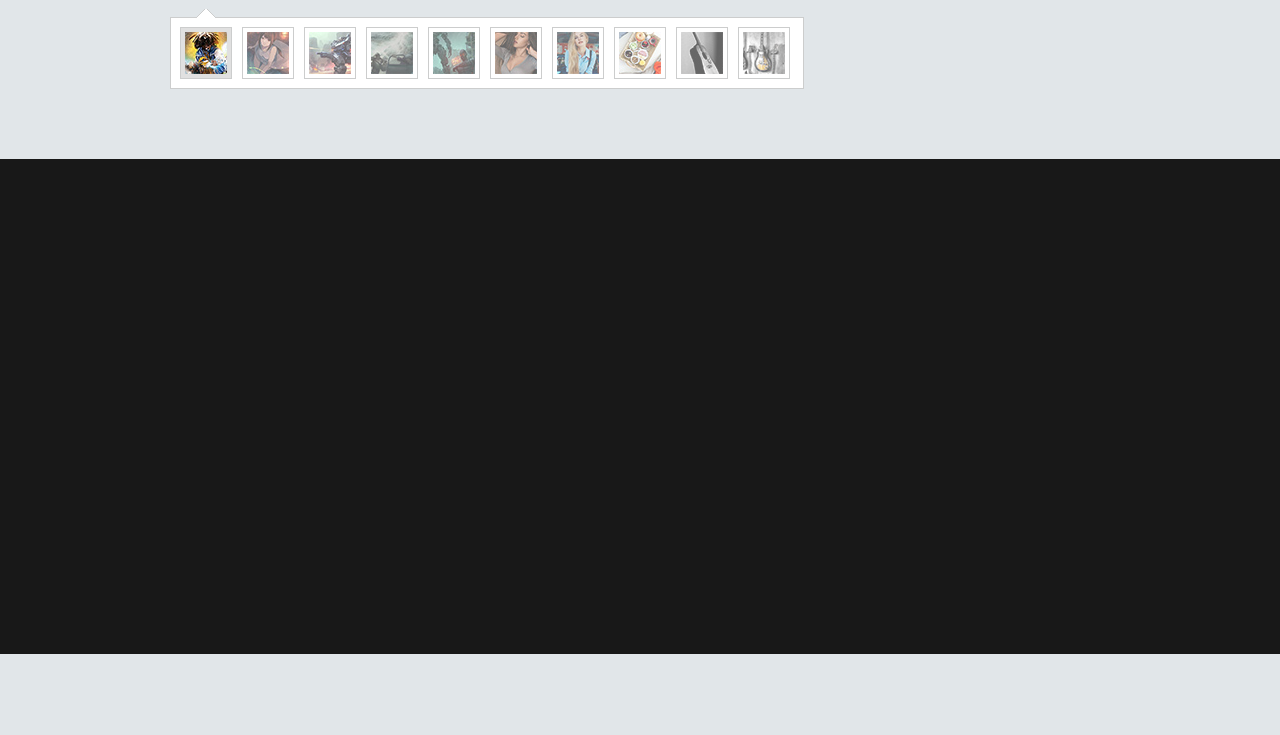
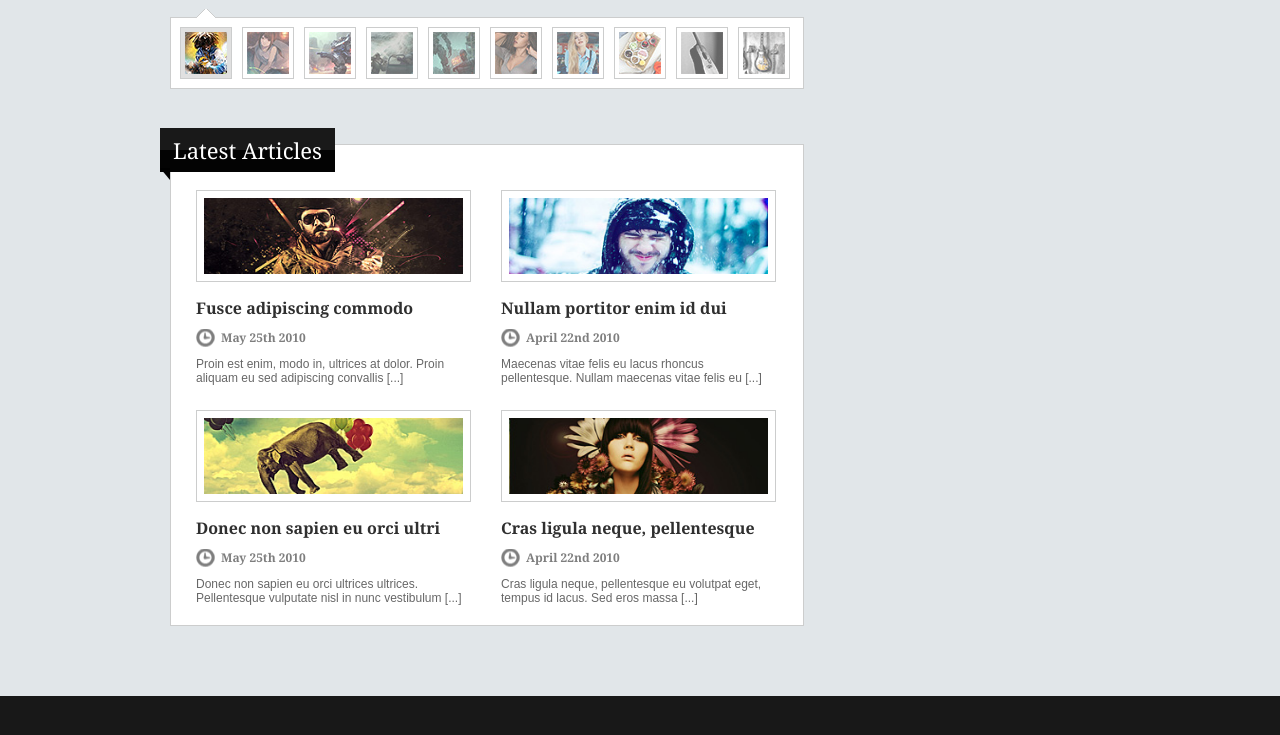
Before and after one commit to mast777/project1, a website: page app/index.html in a window 1280 px wide. Shown: the part 513-1248 px from the top of the page. Before the commit the page ends 1167 px from the top, so only its background shows below. Drawn offline with Linux system fonts and the light colour scheme.

Commit message:
Block the articles completed

```diff
--- a/app/css/main.css
+++ b/app/css/main.css
@@ -2,7 +2,7 @@
 
 html {
 	width: 100%;
-	height: 100%;
+	min-height: 100%;
 }
 body {
 	background: #e1e6e9;
@@ -221,6 +221,68 @@ body {
 	margin: 0;
 }
 
+.block-articles {
+	position: relative;
+	margin-top: 55px;
+	background: #fff;
+}
+.block-article {
+	list-style: none;
+	border: 1px solid #cccdcd;
+	padding: 30px 10px 10px 10px;
+	margin: 0;
+}
+.block-article-cont {
+	outline: 0px solid green;
+	float: left;
+	width: 275px;
+	height: 190px;
+	margin: 15px;
+}
+
+.parts-block {
+	list-style: none;
+	padding: 0;
+	margin: 0;
+	overflow: hidden;
+}
+.part-image {
+	border: 1px solid #cccdcd;
+	background: #fff;
+}
+
+.part-image img {
+	display: block;
+	width: 259px;
+	height: 76px;
+	margin: 7px;
+}
+.part-link a {
+	text-align: left;
+	text-decoration: none;
+	font:bold 16px Georgia, serif;
+	color: #2f2f2f;
+	margin: 15px 0 10px 0;
+	display: block;
+}
+.part-link a:hover {
+	text-decoration: underline;
+}
+.part-time {
+	background: url("../img/icon-time.png") left no-repeat;
+	font: bold 12px/18px Georgia, serif;
+	color: #000;
+	padding-left: 25px;
+	opacity: .5;
+}
+.part-text {
+	font: 12px Arial, serif;
+	color: #676767;
+	margin-top: 10px;
+}
+.part-text:after {
+	content: "[...]";
+}
 
 
 
--- a/app/index.html
+++ b/app/index.html
@@ -95,6 +95,78 @@
 							<span class="triangle-img-slide"></span>
 						</li>
 					</ul>
+					<div class="block-articles">
+						<h2 class="title-block">
+							Latest Articles
+							<span class="triangle"></span>
+						</h2>
+						<ul class="block-article clearfix">
+							<li class="block-article-cont">
+								<ul class="parts-block">
+									<li class="part-image">
+										<img src="img/article1.jpg" alt="article1">
+									</li>
+									<li class="part-link">
+										<a href="#">Fusce adipiscing commodo</a>
+									</li>
+									<li class="part-time">
+										May 25th 2010
+									</li>
+									<li class="part-text">
+										Proin est enim, modo in, ultrices at dolor. Proin aliquam eu sed adipiscing convallis
+									</li>
+								</ul>
+							</li>
+							<li class="block-article-cont">
+								<ul class="parts-block">
+									<li class="part-image">
+										<img src="img/article2.jpg" alt="article1">
+									</li>
+									<li class="part-link">
+										<a href="#">Nullam portitor enim id dui</a>
+									</li>
+									<li class="part-time">
+										April 22nd 2010
+									</li>
+									<li class="part-text">
+										Maecenas vitae felis eu lacus rhoncus pellentesque. Nullam maecenas vitae felis eu
+									</li>
+								</ul>
+							</li>
+							<li class="block-article-cont">
+								<ul class="parts-block">
+									<li class="part-image">
+										<img src="img/article3.jpg" alt="article1">
+									</li>
+									<li class="part-link">
+										<a href="#">Donec non sapien eu orci ultri</a>
+									</li>
+									<li class="part-time">
+										May 25th 2010
+									</li>
+									<li class="part-text">
+										Donec non sapien eu orci ultrices ultrices. Pellentesque vulputate nisl in nunc vestibulum
+									</li>
+								</ul>
+							</li>
+							<li class="block-article-cont">
+								<ul class="parts-block">
+									<li class="part-image">
+										<img src="img/article4.jpg" alt="article1">
+									</li>
+									<li class="part-link">
+										<a href="#">Cras ligula neque, pellentesque</a>
+									</li>
+									<li class="part-time">
+										April 22nd 2010
+									</li>
+									<li class="part-text">
+										Cras ligula neque, pellentesque eu volutpat eget, tempus id lacus. Sed eros massa
+									</li>
+								</ul>
+							</li>
+						</ul>
+					</div>
 				</section>
 				<aside class="block-right">
 					s
```
Also changed, not shown: app/img/article1.jpg (added), app/img/article2.jpg (added), app/img/article3.jpg (added), app/img/article4.jpg (added), app/img/icon-time.png (added).
